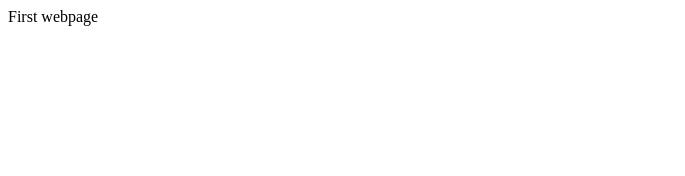
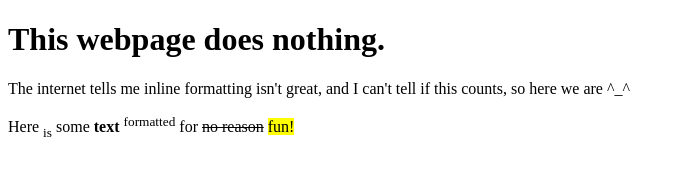
Before and after one commit to sfriedland21/sydneyfriedland.com, a plain HTML site: page index.html in a window 1280 px wide. Shown: the whole page, without its empty margins (0-685 px from the left). Drawn offline with Linux system fonts and the light colour scheme.

Commit message:
added basic styling

```diff
--- a/index.html
+++ b/index.html
@@ -4,6 +4,10 @@
         <title>sydneyfriedland.com</title>
     </head>
     <body>
-        First webpage
+        <!-- looked at: https://www.w3schools.com/html/default.asp -->
+        <!-- added some styling -->
+        <h1>This webpage does nothing.</h1>
+        <p>The internet tells me inline formatting isn't great, and I can't tell if this counts, so here we are ^_^</p>
+        <p>Here <sub>is</sub> some <b>text</b> <sup>formatted</sup> for <del>no reason</del> <mark>fun!</mark></p>
     </body>
 </html>
```
Also changed, not shown: 1 other file.
